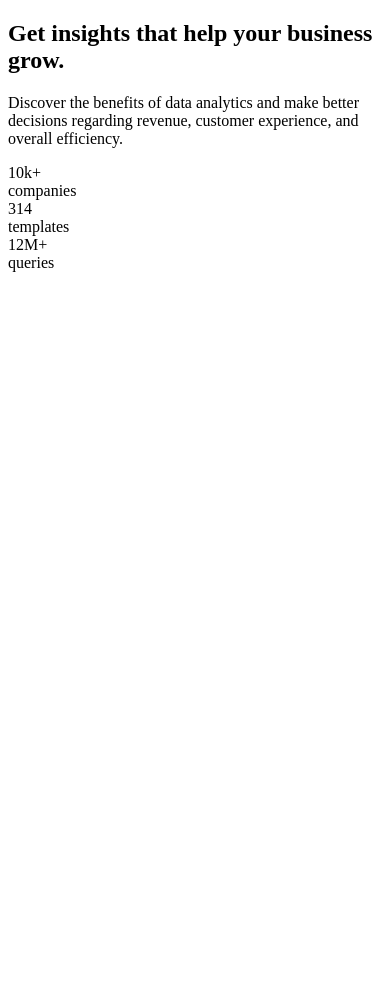
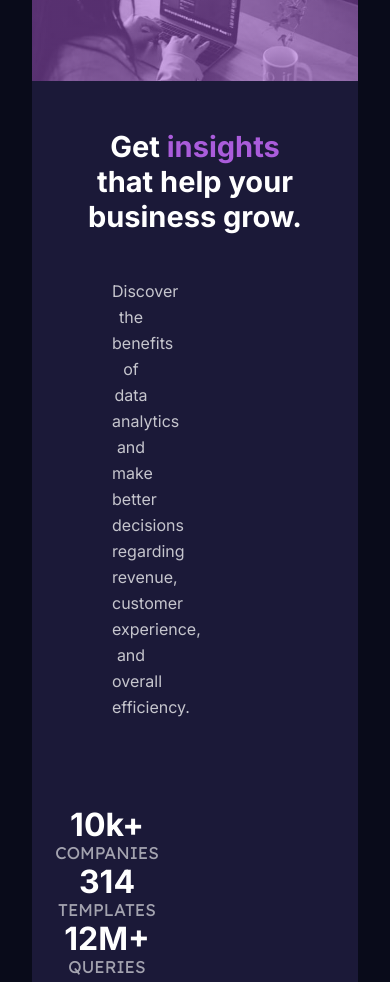
Before and after one commit to derekowusubekoe/frontendmentorsStatsPreviewCard, a plain HTML site: page index.html in a window 390 px wide. Shown: the top 982 px of the page. Before the commit the page ends 844 px from the top, so only its background shows below. Drawn offline with Linux system fonts and the light colour scheme.

Commit message:
completed the desktop version

```diff
--- a/index.html
+++ b/index.html
@@ -13,7 +13,7 @@
     />
 
     <title>Frontend Mentor | Stats Preview Card Component</title>
-    <link rel="stylesheet" href="/dist/css/style.css" />
+    <link rel="stylesheet" href="./dist/css/style.css" />
     <link rel="preconnect" href="https://fonts.googleapis.com" />
     <link rel="preconnect" href="https://fonts.gstatic.com" crossorigin />
     <link
@@ -22,30 +22,31 @@
     />
   </head>
   <body>
-    <main>
-      <section class="card">
-        <div class="card-details">
+    <main class="container">  <!--container-->
+      <section class="preview-card">  <!--card-container-->
+        <div class="preview-card__details">  <!--content left-->
           <h1>Get <span>insights</span> that help your business grow.</h1>
-          <p>
+          <p class="desc">
             Discover the benefits of data analytics and make better decisions
             regarding revenue, customer experience, and overall efficiency.
           </p>
-          <div class="stats">
+          <div class="stats-container">
             <div class="stats-info">
-              <div class="stats-num">10k+</div>
-              <div class="stats-desc">companies</div>
+              <h3>10k+</h3>
+              <h6>companies</h6>
             </div>
             <div class="stats-info">
-              <div class="stats-num">314</div>
-              <div class="stats-desc">templates</div>
+              <h3>314</h3>
+              <h6>templates<h6>
             </div>
             <div class="stats-info">
-              <div class="stats-num">12M+</div>
-              <div class="stats-desc">queries</div>
+              <h3>12M+<h3>
+              <h6>queries<h6>
             </div>
           </div>
         </div>
-        <div class="card-bg__image"></div>
+        <div class="preview-card__image">
+        </div>
       </section>
     </main>
     <!-- <div class="attribution">
--- /dev/null
+++ b/styles/_default.scss
@@ -0,0 +1,16 @@
+*,
+*::before,
+*::after {
+  margin: 0;
+  padding: 0;
+  box-sizing: border-box;
+}
+
+body {
+  width: 100%;
+  height: 100%;
+  font-family: "Inter", sans-serif;
+  font-size: 15px;
+  color: #fff;
+  background: $veryDarkBlueMainBg;
+}
--- /dev/null
+++ b/styles/_media_query_1140.scss
@@ -0,0 +1,60 @@
+@media only screen and (max-width: 1140px) {
+  .container {
+    padding: 2rem;
+    text-align: center;
+
+    .preview-card {
+      width: 100%;
+      height: auto;
+      flex-direction: column-reverse;
+
+      .preview-card__image {
+        width: 50%;
+        height: 100%;
+        background: linear-gradient(
+            0deg,
+            hsla(277, 64%, 61%, 0.5) 0%,
+            hsla(277, 64%, 61%, 0.5) 100%
+          ),
+          url("/images/image-header-mobile.jpg") center no-repeat;
+        background-size: cover;
+      }
+
+      .preview-card__details {
+        width: 100%;
+        padding: 3rem;
+
+        h1 {
+          font-size: 1.813rem;
+          line-height: 35px;
+          margin-bottom: 1.25rem;
+          color: $whiteMainHeadingStats;
+
+          span {
+            color: $softVioletAccent;
+            font-size: 1.813rem;
+          }
+        }
+        .desc {
+          font-family: "Inter", sans-serif;
+          color: $slightlyTransparentWhiteMain;
+          font-size: 16px;
+          line-height: 26px;
+          margin-bottom: 40px;
+          padding: 0 2rem;
+        }
+
+        .stats-container {
+          flex-direction: column;
+          align-items: center;
+          justify-content: center;
+        }
+      }
+
+      .preview-card__image {
+        width: 100%;
+        height: 320px;
+      }
+    }
+  }
+}
--- /dev/null
+++ b/styles/_style-card.scss
@@ -0,0 +1,75 @@
+.preview-card {
+  display: flex;
+  align-items: center;
+  justify-content: center;
+  width: 100%;
+  max-width: 1440px;
+  height: 600px;
+  background-color: $darkDesaturatedBlueCardBg;
+  border-radius: 10px;
+  overflow: hidden;
+
+  .preview-card__details {
+    width: 50%;
+    height: 100%;
+    display: flex;
+    flex-direction: column;
+    padding: 5.688rem 5.875rem;
+
+    h1 {
+      font-family: "Inter", sans-serif;
+      font-size: 3.125rem;
+      font-weight: 700;
+      line-height: 3.75rem;
+      margin-bottom: 1.5rem;
+      color: $whiteMainHeadingStats;
+      span {
+        color: $softVioletAccent;
+        font-size: 3.125rem;
+      }
+    }
+    .desc {
+      font-family: "Inter", sans-serif;
+      font-size: 1.25rem;
+      font-weight: 400;
+      color: $slightlyTransparentWhiteMain;
+      margin: 1.5rem 8rem 3.5rem 0;
+      line-height: 2.063rem;
+    }
+
+    .stats-container {
+      display: flex;
+      align-items: center;
+      justify-content: space-between;
+      margin: 3rem 11rem 3.5rem 0;
+
+      .stats-info h3 {
+        font-size: 2rem;
+        font-weight: 700;
+        line-height: 2.063rem;
+        color: $whiteMainHeadingStats;
+      }
+
+      .stats-info h6 {
+        font-size: 1.063rem;
+        font-weight: 400;
+        line-height: 1.5rem;
+        text-transform: uppercase;
+        font-family: "Lexend Deca", sans-serif;
+        color: $slightlyTransparentWhiteStats;
+      }
+    }
+  }
+
+  .preview-card__image {
+    width: 50%;
+    height: 100%;
+    background: linear-gradient(
+        0deg,
+        hsla(277, 64%, 61%, 0.5) 0%,
+        hsla(277, 64%, 61%, 0.5) 100%
+      ),
+      url("/images/image-header-desktop.jpg") center no-repeat;
+    background-size: cover;
+  }
+}
--- /dev/null
+++ b/styles/_style-main.scss
@@ -0,0 +1,7 @@
+.container {
+  width: 100%;
+  height: 100vh;
+  display: flex;
+  align-items: center;
+  justify-content: center;
+}
--- /dev/null
+++ b/styles/style.scss
@@ -0,0 +1,17 @@
+// Primary Color Variables
+
+$veryDarkBlueMainBg: hsl(233, 47%, 7%);
+$darkDesaturatedBlueCardBg: hsl(244, 38%, 16%);
+$softVioletAccent: hsl(277, 64%, 61%);
+
+// Neutral Color Variables
+
+$whiteMainHeadingStats: hsl(0, 0%, 100%);
+$slightlyTransparentWhiteMain: hsla(0, 0%, 100%, 0.75);
+$slightlyTransparentWhiteStats: hsla(0, 0%, 100%, 0.6);
+
+//SCSS file imports
+@import "default";
+@import "style-main";
+@import "style-card";
+@import "media_query_1140.scss";
```
Also changed, not shown: dist/css/style.css (added), 2 other files.
